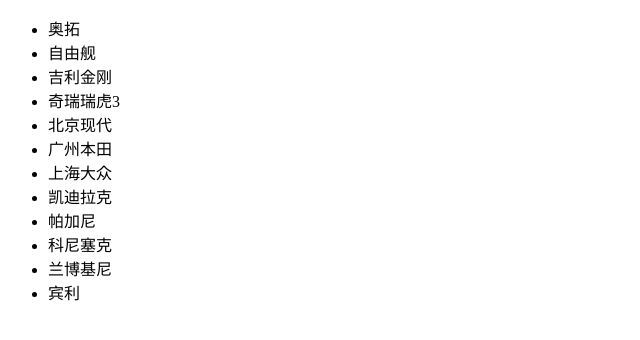
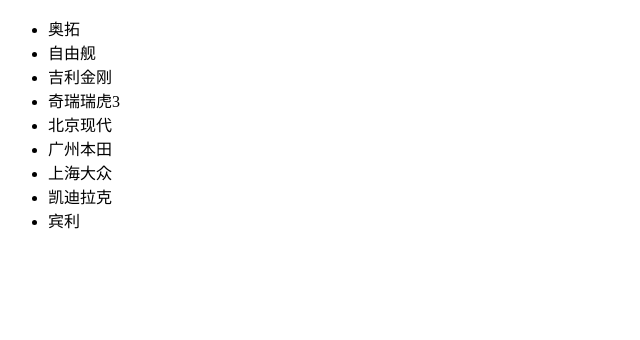
Before and after one commit to liuxiaofei1071/shop, a Django app: template templates/car.html in a window 1280 px wide. Shown: the top 340 px of the page, without its empty margins (0-640 px from the left). Run offline with Django 3.2, Linux system fonts and the light colour scheme; the template is opened without the code that fills it, so the values that code supplies are empty.

Commit message:
豪车下线

```diff
--- a/templates/car.html
+++ b/templates/car.html
@@ -14,9 +14,6 @@
     <li>广州本田</li>
     <li>上海大众</li>
     <li>凯迪拉克</li>
-    <li>帕加尼</li>
-    <li>科尼塞克</li>
-    <li>兰博基尼</li>
     <li>宾利</li>
 </ul>
 </body>
```
